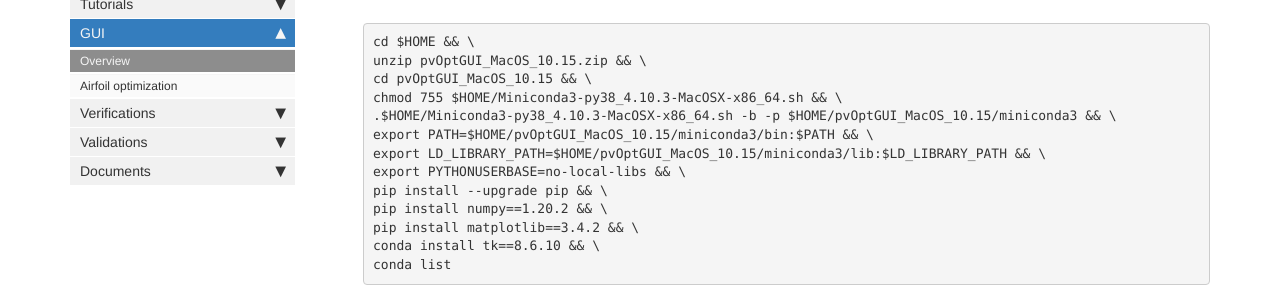
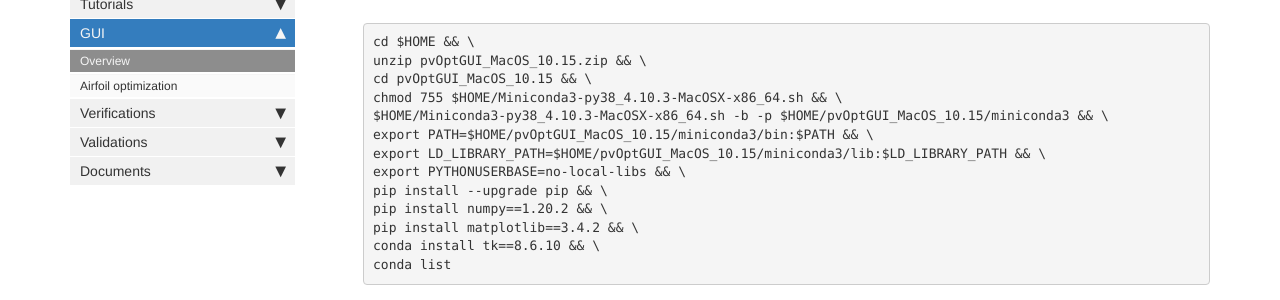
Before and after one commit to DAFoam/DAFoam.github.io, a Jekyll site: the page built from pages/mydoc/mydoc_gui_overview.md, in a window 1280 px wide and 900 px high, scrolled down 2115 px. Shown: the part 226-526 px from the top of the window. Built offline with Jekyll 4.4.1, drawn with Linux system fonts in a browser that asks for light colours; comment, search, counter and statistics services are not loaded.

Commit message:
content update

```diff
--- a/pages/mydoc/mydoc_gui_overview.md
+++ b/pages/mydoc/mydoc_gui_overview.md
@@ -91,7 +91,7 @@ cd $HOME && \
 unzip pvOptGUI_MacOS_10.15.zip && \
 cd pvOptGUI_MacOS_10.15 && \
 chmod 755 $HOME/Miniconda3-py38_4.10.3-MacOSX-x86_64.sh && \
-.$HOME/Miniconda3-py38_4.10.3-MacOSX-x86_64.sh -b -p $HOME/pvOptGUI_MacOS_10.15/miniconda3 && \
+$HOME/Miniconda3-py38_4.10.3-MacOSX-x86_64.sh -b -p $HOME/pvOptGUI_MacOS_10.15/miniconda3 && \
 export PATH=$HOME/pvOptGUI_MacOS_10.15/miniconda3/bin:$PATH && \
 export LD_LIBRARY_PATH=$HOME/pvOptGUI_MacOS_10.15/miniconda3/lib:$LD_LIBRARY_PATH && \
 export PYTHONUSERBASE=no-local-libs && \
```
